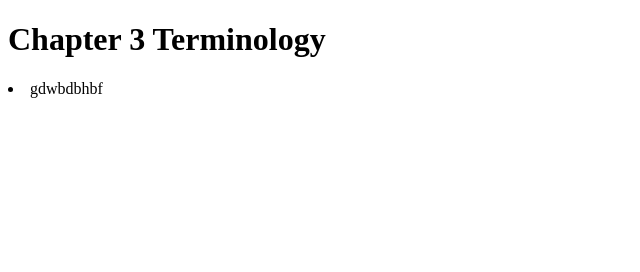
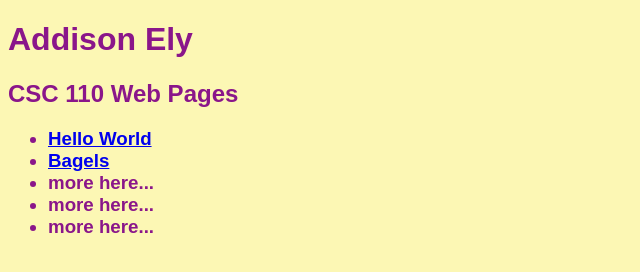
Before and after one commit to aely-pvcc/aely-pvcc.github.io, a plain HTML site: page index.html in a window 1280 px wide. Shown: the whole page, without its empty margins (0-640 px from the left). Drawn offline with Linux system fonts and the light colour scheme.

Commit message:
Update index.html

```diff
--- a/index.html
+++ b/index.html
@@ -1,19 +1,27 @@
 <!DOCTYPE html>
+<html lang="en">
 <!-- NAME: Addison Ely
-     PROGRAM PURPOSE: Chapter 3 Terminology
+     PROGRAM PURPOSE: This is my PVCC index file. It will have links to all my HTML amd Python Programs
 -->
+     <head>
 
-<html lang="en">
-   <head>
+        <title>Addison Ely</title>
+   </head>
+<body style = "color: #8a168a; background-color: #fcf7b4;
+               font-family: arial, helvetica, sans-serif; ">
+    <h1>Addison Ely</h1>
+     <h2>CSC 110 Web Pages</h2>
 
-        <title>Chapter 3</title>
-   </head>
-<body>
-    <h1>Chapter 3 Terminology</h1>
-    <o1>
-        <li>gdwbdbhbf </li>
+     <h3>
+    <ul>
+         <li><a href = "helloworld.html"> Hello World </a></li>
+         <li><a href = "bagels.html"> Bagels </a></li>
+         <li>more here...</li>
+         <li>more here...</li>
+         <li>more here...</li>
 
-    </o1>
+    </ul>
+     </h3>
 
 </body>
 
```
